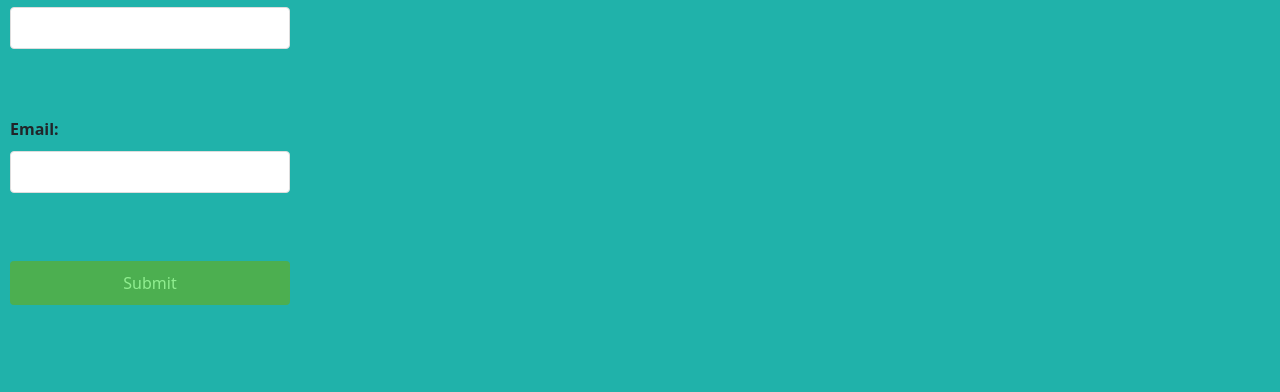
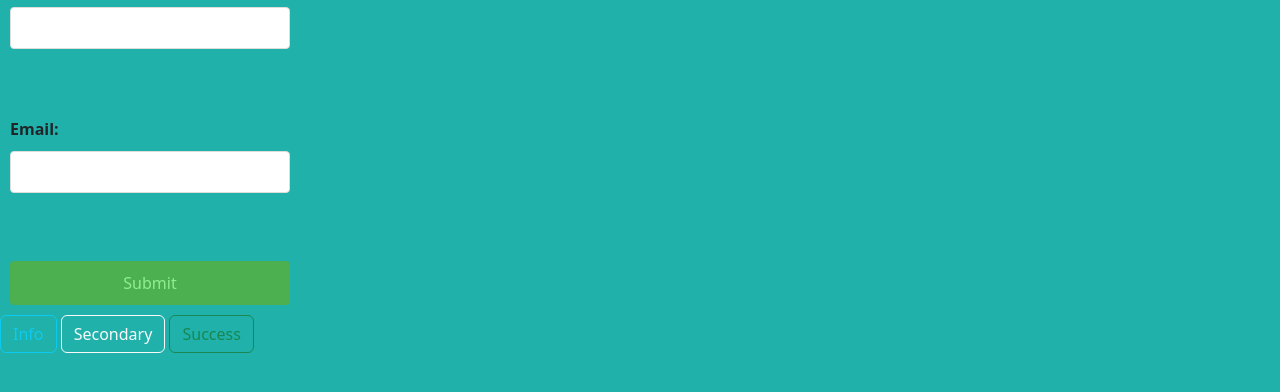
Before and after one commit to Hapu26/Workshopit, a plain HTML site: page WS_06/Contact.html in a window 1280 px wide. Shown: the part 270-662 px from the top of the page. Drawn offline with nearby package versions, Linux system fonts and the light colour scheme.

```diff
--- a/WS_06/Contact.html
+++ b/WS_06/Contact.html
@@ -55,5 +55,8 @@
       font-size: 2em;
     }
 </style>
+<button class="btn btn-outline-info">Info</button>
+<button class="btn btn-outline-light">Secondary</button>
+<button class="btn btn-outline-success">Success</button>
 </body>
     </html>
```
Also changed, not shown: WS_06/Hobbies.html (+3 -0 lines).
